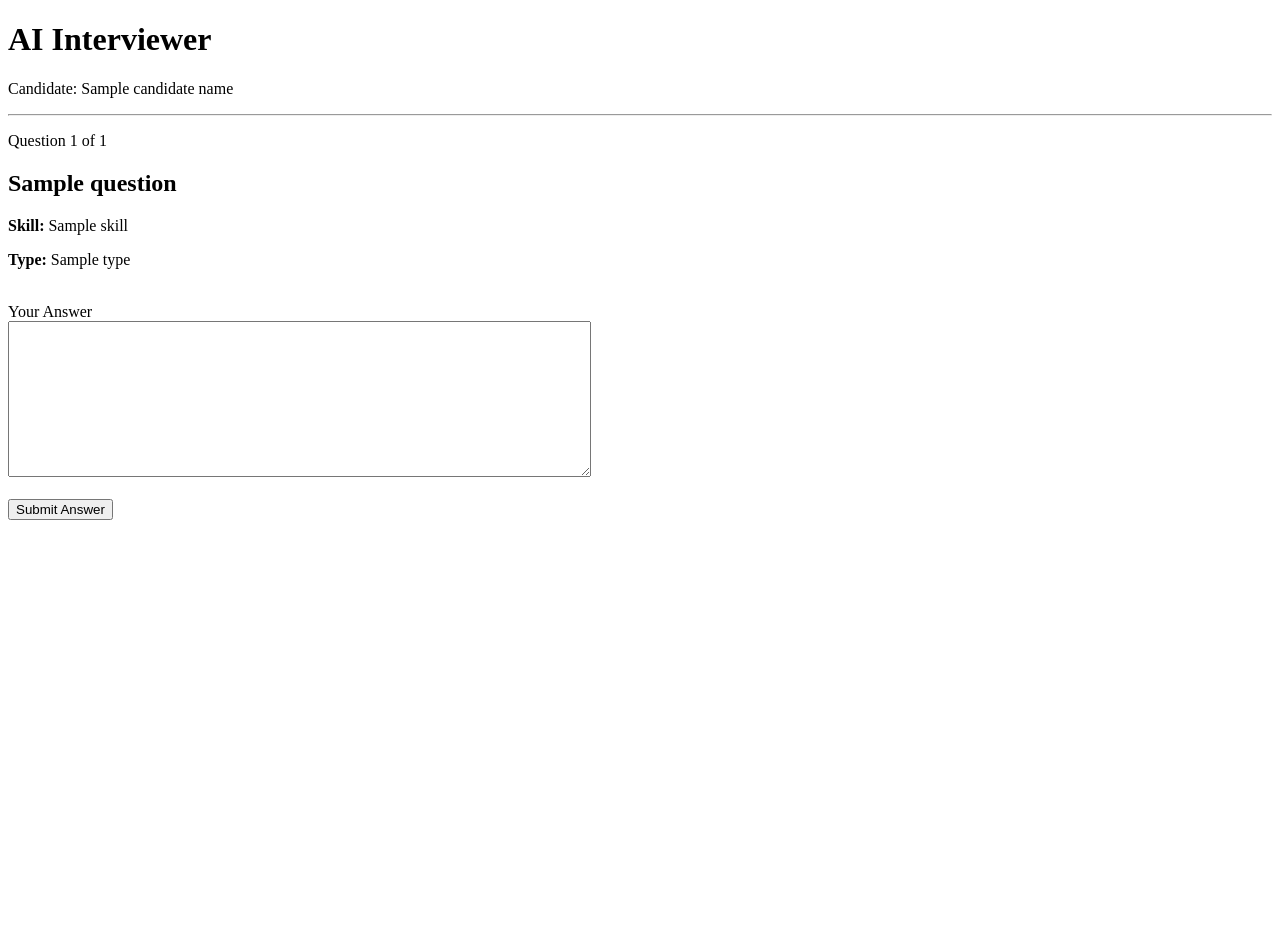
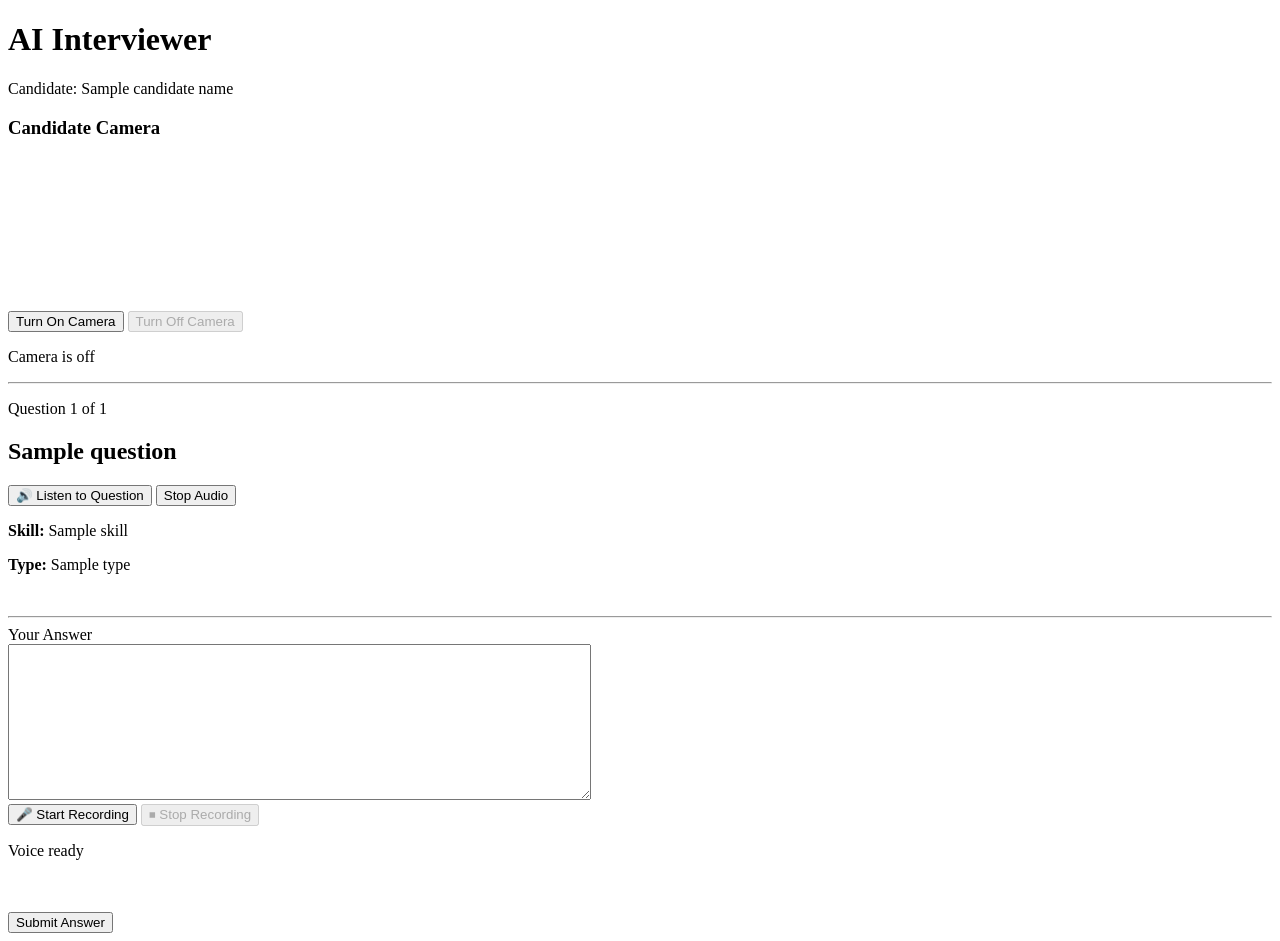
Before and after one commit to Sahil-1727/AI-Interviewer, a Flask app: template app/templates/interview.html in a window 1280 px wide. Before the commit the page ends 520 px from the top, so only its background shows below. Run offline with Flask 3, Linux system fonts and the light colour scheme; the template is opened without the code that fills it: most values are stand-ins (such as "Sample title", 1, 10 or a date in 2020).

Commit message:
add voice/STT/TTS services, resume parser, fix skill key normalization

```diff
--- /dev/null
+++ b/app/services/tts.py
@@ -0,0 +1,29 @@
+
+import edge_tts
+
+
+VOICE = "en-IN-NeerjaNeural"
+
+
+async def synthesize_speech(text):
+    if not text or not text.strip():
+        raise ValueError("Text is required.")
+
+    communicate = edge_tts.Communicate(
+        text=text.strip(),
+        voice=VOICE,
+        rate="-5%"
+    )
+
+    audio_chunks = []
+
+    async for chunk in communicate.stream():
+        if chunk["type"] == "audio":
+            audio_chunks.append(chunk["data"])
+
+    audio = b"".join(audio_chunks)
+
+    if not audio:
+        raise RuntimeError("No audio was generated.")
+
+    return audio
--- /dev/null
+++ b/app/static/js/camera.js
@@ -0,0 +1,88 @@
+
+document.addEventListener("DOMContentLoaded", () => {
+
+    const video = document.getElementById("candidate-video");
+
+    const startButton = document.getElementById("start-camera");
+    const stopButton = document.getElementById("stop-camera");
+    const cameraStatus = document.getElementById("camera-status");
+
+    let cameraStream = null;
+
+    // Turn on camera
+    startButton.addEventListener("click", async () => {
+
+        if (cameraStream) return;
+
+        if (!navigator.mediaDevices?.getUserMedia) {
+            cameraStatus.textContent =
+                "Camera access is not supported in this context.";
+            return;
+        }
+
+        startButton.disabled = true;
+        cameraStatus.textContent = "Requesting camera access...";
+
+        try {
+
+            cameraStream = await navigator.mediaDevices.getUserMedia({
+                video: {
+                    facingMode: "user"
+                },
+                audio: false
+            });
+
+            video.srcObject = cameraStream;
+
+            await video.play();
+
+            stopButton.disabled = false;
+            cameraStatus.textContent = "Camera is on";
+
+        } catch (error) {
+
+            console.error("Camera error:", error);
+
+            if (cameraStream) {
+                cameraStream.getTracks().forEach(track => track.stop());
+                cameraStream = null;
+            }
+
+            video.srcObject = null;
+
+            cameraStatus.textContent =
+                error.name === "NotAllowedError"
+                    ? "Camera permission denied."
+                    : "Unable to start camera: " + error.message;
+
+            startButton.disabled = false;
+        }
+
+    });
+
+    // Turn off camera
+    function stopCamera() {
+
+        if (cameraStream) {
+
+            cameraStream.getTracks().forEach(track => {
+                track.stop();
+            });
+
+            cameraStream = null;
+        }
+
+        video.srcObject = null;
+
+        startButton.disabled = false;
+        stopButton.disabled = true;
+
+        cameraStatus.textContent = "Camera is off";
+    }
+
+    stopButton.addEventListener("click", stopCamera);
+
+    // Release camera when leaving the interview page
+    window.addEventListener("pagehide", stopCamera);
+
+});
--- /dev/null
+++ b/app/static/js/voice.js
@@ -0,0 +1,181 @@
+
+document.addEventListener("DOMContentLoaded", () => {
+    const question = document.getElementById("interview-question");
+    const answer = document.getElementById("answer");
+    const status = document.getElementById("voice-status");
+
+    const speakBtn = document.getElementById("speak-question");
+    const stopSpeakBtn = document.getElementById("stop-speaking");
+    const recordBtn = document.getElementById("start-recording");
+    const stopBtn = document.getElementById("stop-recording");
+
+    let recorder = null;
+    let stream = null;
+    let chunks = [];
+    let audioPlayer = null;
+    let audioUrl = null;
+
+    function setStatus(message) {
+        status.textContent = message;
+    }
+
+    function stopAudio() {
+        if (audioPlayer) {
+            audioPlayer.pause();
+            audioPlayer.currentTime = 0;
+        }
+        if (audioUrl) {
+            URL.revokeObjectURL(audioUrl);
+            audioUrl = null;
+        }
+    }
+
+    // Python TTS
+    speakBtn.addEventListener("click", async () => {
+        stopAudio();
+        speakBtn.disabled = true;
+        setStatus("Generating AI voice...");
+
+        try {
+            const response = await fetch("/api/synthesize", {
+                method: "POST",
+                headers: {"Content-Type": "application/json"},
+                body: JSON.stringify({
+                    text: question.textContent.trim()
+                })
+            });
+
+            if (!response.ok) {
+                throw new Error("Voice generation failed");
+            }
+
+            const blob = await response.blob();
+            audioUrl = URL.createObjectURL(blob);
+            audioPlayer = new Audio(audioUrl);
+
+            audioPlayer.onended = () => setStatus("Question finished.");
+            await audioPlayer.play();
+
+            setStatus("AI is speaking...");
+        } catch (error) {
+            setStatus("TTS error: " + error.message);
+        } finally {
+            speakBtn.disabled = false;
+        }
+    });
+
+    stopSpeakBtn.addEventListener("click", () => {
+        stopAudio();
+        setStatus("Audio stopped.");
+    });
+
+    // Python Whisper STT
+    recordBtn.addEventListener("click", async () => {
+        try {
+            if (!navigator.mediaDevices?.getUserMedia ||
+                typeof MediaRecorder === "undefined") {
+                throw new Error("Microphone recording not supported.");
+            }
+
+            stopAudio();
+            stream = await navigator.mediaDevices.getUserMedia({
+                audio: true
+            });
+
+            const formats = [
+                {mime: "audio/webm;codecs=opus", ext: "webm"},
+                {mime: "audio/mp4", ext: "mp4"},
+                {mime: "audio/webm", ext: "webm"}
+            ];
+
+            const selected = formats.find(
+                f => MediaRecorder.isTypeSupported(f.mime)
+            );
+
+            recorder = selected
+                ? new MediaRecorder(stream, {mimeType: selected.mime})
+                : new MediaRecorder(stream);
+
+            chunks = [];
+
+            recorder.ondataavailable = event => {
+                if (event.data.size > 0) chunks.push(event.data);
+            };
+
+            recorder.onstop = async () => {
+                recordBtn.disabled = true;
+                stopBtn.disabled = true;
+
+                stream.getTracks().forEach(track => track.stop());
+                stream = null;
+
+                const mime = recorder.mimeType;
+                const ext = mime.includes("mp4") ? "mp4" :
+                            mime.includes("ogg") ? "ogg" : "webm";
+
+                const blob = new Blob(chunks, {type: mime});
+
+                if (!blob.size) {
+                    setStatus("No audio captured.");
+                    recordBtn.disabled = false;
+                    return;
+                }
+
+                const formData = new FormData();
+                formData.append("audio", blob, `answer.${ext}`);
+
+                setStatus("Whisper is transcribing...");
+
+                try {
+                    const response = await fetch("/api/transcribe", {
+                        method: "POST",
+                        body: formData
+                    });
+
+                    const data = await response.json();
+                    console.log("Whisper response:", data.transcript);
+
+                    if (!response.ok) {
+                        throw new Error(data.error || "Transcription failed");
+                    }
+
+                    answer.value = data.transcript.trim();
+
+                    setStatus("Transcription completed. Review your answer.");
+                } catch (error) {
+                    setStatus("STT error: " + error.message);
+                } finally {
+                    recordBtn.disabled = false;
+                }
+            };
+
+            recorder.start();
+            recordBtn.disabled = true;
+            stopBtn.disabled = false;
+            setStatus("🔴 Recording your answer...");
+
+        } catch (error) {
+            if (stream) {
+                stream.getTracks().forEach(track => track.stop());
+                stream = null;
+            }
+            recordBtn.disabled = false;
+            stopBtn.disabled = true;
+            setStatus("Microphone error: " + error.message);
+        }
+    });
+
+    stopBtn.addEventListener("click", () => {
+        if (recorder && recorder.state === "recording") {
+            recorder.stop();
+            setStatus("Processing recording...");
+        }
+    });
+
+    window.addEventListener("pagehide", () => {
+        stopAudio();
+        if (stream) {
+            stream.getTracks().forEach(track => track.stop());
+        }
+    });
+});
--- a/app/templates/interview.html
+++ b/app/templates/interview.html
@@ -15,13 +15,52 @@
  Candidate: {{ candidate_name }}
  </p>
 
+ <!-- Candidate Camera Section -->
+
+<div class="camera-section">
+
+    <h3>Candidate Camera</h3>
+
+    <video
+        id="candidate-video"
+        autoplay
+        muted
+        playsinline
+    ></video>
+
+    <div class="camera-controls">
+
+        <button type="button" id="start-camera">
+            Turn On Camera
+        </button>
+
+        <button type="button" id="stop-camera" disabled>
+            Turn Off Camera
+        </button>
+
+    </div>
+
+    <p id="camera-status" role="status">
+        Camera is off
+    </p>
+
+</div>
+
  <hr>
 
  <p>
  Question {{ question_number }} of {{ total_questions }}
  </p>
 
-    <h2>{{ question.question }}</h2>
+ <h2 id="interview-question">{{ question.question }}</h2>
+
+<button type="button" id="speak-question">
+ 🔊 Listen to Question
+</button>
+
+<button type="button" id="stop-speaking">
+ Stop Audio
+</button>
 
  <p>
  <strong>Skill:</strong> {{ question.skill }}
@@ -36,6 +75,8 @@
  <form method="POST"
  action="{% if question.type == 'follow_up' %}/submit-follow-up{% else %}/submit-answer{% endif %}">
 
+ <hr>
+
  <label for="answer">Your Answer</label>
  <br>
 
@@ -47,6 +88,18 @@
  required
  ></textarea>
 
+ <div>
+ <button type="button" id="start-recording">
+ 🎤 Start Recording
+ </button>
+
+ <button type="button" id="stop-recording" disabled>
+ ⏹ Stop Recording
+ </button>
+
+ <p id="voice-status">Voice ready</p>
+</div>
+
  <br><br>
 
  <button type="submit">
@@ -54,6 +107,9 @@
  </button>
 
  </form>
+<script src="{{ url_for('static', filename='js/voice.js') }}"></script>
+
+<script src="{{ url_for('static', filename='js/camera.js') }}"></script>
 
 </body>
 </html>
--- a/requirements.txt
+++ b/requirements.txt
@@ -2,3 +2,6 @@ Flask
 google-genai
 python-dotenv
 pypdf
+faster-whisper
+edge-tts
+av==17.1.0
--- a/run.py
+++ b/run.py
@@ -1,3 +1,10 @@
+import asyncio
+import io
+
+from flask import jsonify, send_file
+from app.services.stt import transcribe_audio
+from app.services.tts import synthesize_speech
+
 from flask import Flask, render_template, request, session, redirect, url_for
 from app.services.gemini import (
     generate_interview_plan,
@@ -12,6 +19,7 @@ app = Flask(
     template_folder="app/templates",
     static_folder="app/static"
 )
+app.config["MAX_CONTENT_LENGTH"] = 12 * 1024 * 1024
 
 app.secret_key = "dev-secret-key"
 
@@ -199,6 +207,53 @@ def final_scorecard():
     )
 
 
+@app.route("/api/transcribe", methods=["POST"])
+def transcribe():
+
+    audio_file = request.files.get("audio")
+
+    try:
+        result = transcribe_audio(audio_file)
+        return jsonify(result), 200
+
+    except ValueError as error:
+        return jsonify({"error": str(error)}), 400
+
+    except Exception:
+        app.logger.exception("Speech transcription failed")
+        return jsonify({
+            "error": "Audio transcription failed."
+        }), 500
+
+
+@app.route("/api/synthesize", methods=["POST"])
+def synthesize():
+
+    data = request.get_json(silent=True) or {}
+    text = data.get("text", "")
+
+    if not isinstance(text, str) or not text.strip():
+        return jsonify({"error": "Text is required."}), 400
+
+    if len(text) > 2000:
+        return jsonify({"error": "Text is too long."}), 400
+
+    try:
+        audio = asyncio.run(synthesize_speech(text))
+
+        return send_file(
+            io.BytesIO(audio),
+            mimetype="audio/mpeg",
+            as_attachment=False,
+            download_name="question.mp3"
+        )
+
+    except Exception:
+        app.logger.exception("Speech synthesis failed")
+        return jsonify({
+            "error": "Speech synthesis failed."
+        }), 502
+
 
 if __name__ == "__main__":
     app.run(debug=True)
```
Also changed, not shown: app/services/gemini.py (+12 -2 lines), app/services/stt.py (added, +74 -0 lines), app/static/css/style.css (added, +24 -0 lines), test_stt.py (added, +34 -0 lines), test_tts.py (added, +16 -0 lines), 1 other file. Lines whose indentation alone changed are shown as unchanged.
